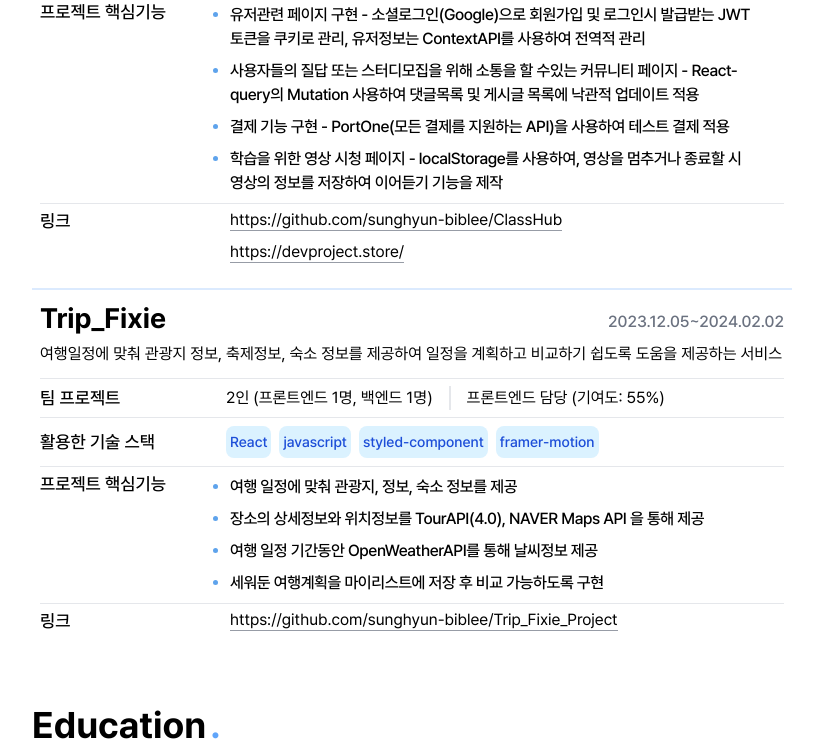
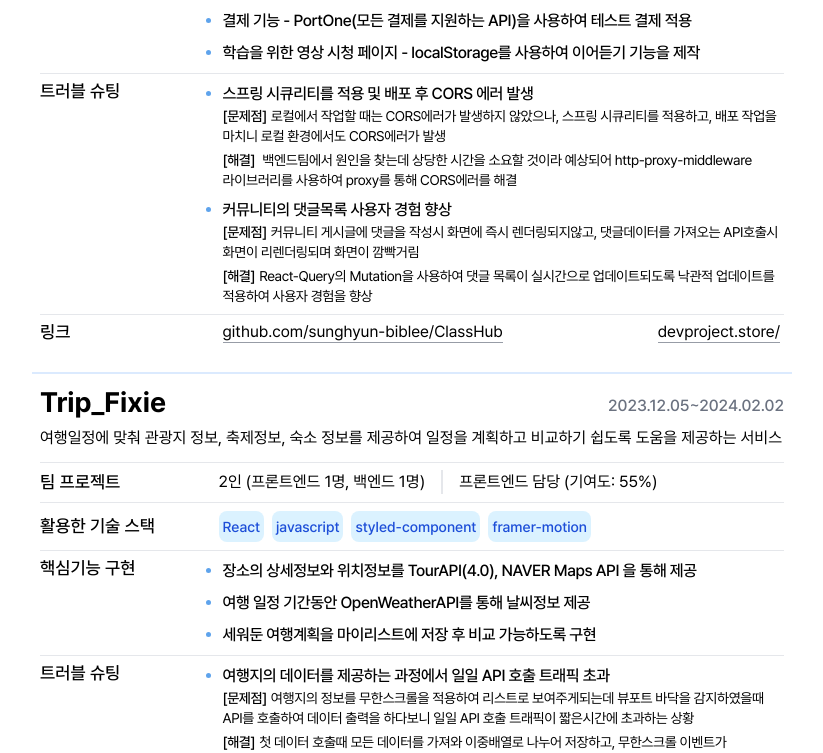
Before and after one commit to sunghyun-biblee/Resume, a React (Create React App) app: page / in a window 1280 px wide. Shown: the part 1190-1943 px from the top of the page, without its empty margins (228-1051 px from the left). Built offline with nearby package versions, Linux system fonts and the light colour scheme.

Commit message:
수정: 프로젝트 트러블슈팅 추가

```diff
--- a/src/components/Projects/ProejctItem.tsx
+++ b/src/components/Projects/ProejctItem.tsx
@@ -2,6 +2,11 @@ import { Skillbox } from "components/Skill/Skill";
 import React from "react";
 import styled from "styled-components";
 
+type Trouble = {
+  troubleTitle: string;
+  trouble: string;
+  solution: string;
+};
 interface projectItemType {
   title: string;
   summary: string;
@@ -13,12 +18,15 @@ interface projectItemType {
   skills: string[];
   functions: string[];
   date: string;
+  troubleShooting: Trouble[] | null;
 }
 type IProejctItem = {
   item: projectItemType;
   index: number;
 };
 export const ProejctItem = ({ item, index }: IProejctItem) => {
+  const path = item.github?.split("https://")[1];
+  console.log(path);
   const renderText = (item: projectItemType) => {
     switch (item.personnel.length) {
       case 1:
@@ -39,7 +47,7 @@ export const ProejctItem = ({ item, index }: IProejctItem) => {
   };
   return (
     <div
-      className={`mb-[1.5rem]
+      className={`mb-[1.7rem]
      ${index === 0 && "mt-[1rem]"}
      ${index !== 0 && "border-t-2 border-blue-100 pt-3"}
       px-2`}
@@ -70,40 +78,66 @@ export const ProejctItem = ({ item, index }: IProejctItem) => {
           </ProjectContent>
         </li>
         <li className="flex border-t-[1px] py-1">
-          <ProjectChapter>프로젝트 핵심기능</ProjectChapter>
+          <ProjectChapter>핵심기능 구현</ProjectChapter>
           <ProjectContent className="flex-col px-1 ">
             {item.functions.map((item, index) => (
               <FunctionsLi
                 key={item + index}
                 className="py-1 tracking-tight break-keep"
               >
-                {item}
+                <span>{item}</span>
               </FunctionsLi>
             ))}
           </ProjectContent>
         </li>
+
+        {item.troubleShooting && (
+          <li className="flex border-t-[1px] py-1">
+            <ProjectChapter>트러블 슈팅</ProjectChapter>
+            <ProjectContent className="flex-col px-1 ">
+              {item.troubleShooting.length >= 1 &&
+                item.troubleShooting.map((item, index) => (
+                  <FunctionsLi
+                    key={item.troubleTitle + index}
+                    className="py-1 tracking-tight break-keep"
+                  >
+                    <span>{item.troubleTitle}</span>
+                    <p className="text-sm font-normal mb-[0.25rem]">
+                      <span className="font-medium mr-[0.25rem]">[문제점]</span>
+                      {item.trouble}
+                    </p>
+                    <p className="text-sm font-normal">
+                      <span className="font-medium mr-[0.25rem]">[해결]</span>
+                      {item.solution}
+                    </p>
+                  </FunctionsLi>
+                ))}
+            </ProjectContent>
+          </li>
+        )}
+
         <li className="flex border-t-[1px] pt-1">
           <ProjectChapter>링크</ProjectChapter>
-          <ProjectContent className="flex-col px-1">
+          <ProjectContent className="justify-between px-1 items-center">
             {item.github && (
-              <li className="pb-1">
+              <li>
                 <ProjectLink
                   href={item.github}
                   target="_blank"
                   rel="noopender noreferrer"
                 >
-                  {item.github}
+                  {item.github?.split("https://")[1]}
                 </ProjectLink>
               </li>
             )}
             {item.deploy && (
-              <li className="pt-1">
+              <li>
                 <ProjectLink
                   href={item.deploy}
                   target="_blank"
                   rel="noopender noreferrer"
                 >
-                  {item.deploy}
+                  {item.deploy?.split("https://")[1]}
                 </ProjectLink>
               </li>
             )}
@@ -127,11 +161,11 @@ const ProjectChapter = styled.span`
   display: inline-block;
   font-size: 1.1rem;
   font-weight: 500;
-  width: 25%;
+  width: 24%;
 `;
 const ProjectContent = styled.ul`
   display: flex;
-  width: 75%;
+  width: 76%;
 `;
 const FunctionsLi = styled.li`
   list-style: disc;
--- a/src/components/Projects/Projects.tsx
+++ b/src/components/Projects/Projects.tsx
@@ -26,7 +26,7 @@ const ProejectArray = [
     personnel: [1],
     role: "프론트엔드 담당 (기여도 100%)",
     github: "https://github.com/sunghyun-biblee/MyPortfolio",
-    deploy: "https://github.com/sunghyun-biblee/MyPortfolio",
+    deploy: "https://github.com/",
     skills: ["React", "typescript", "tailwindCSS", "styled-component"],
     functions: [
       "tailwindCSS와 styled-component를 사용하여, 초기화면의 FlipCard를 제작 ",
@@ -34,6 +34,8 @@ const ProejectArray = [
       "lightHouse를 사용하여 초기화면 로딩속도 FCP(0.9s), LCP(1.8s)를 차세대 이미지형식(webp)으로 변경하여 FCP(0.7s),LCP(1.3s)로 절감",
     ],
     date: "2024.06.04 ~ 2024.07",
+    troubleShooting: null,
+    // [{ troubleTitle: "", trouble: "", solution: "" }]
   },
   {
     title: "ClassHub",
@@ -52,13 +54,27 @@ const ProejectArray = [
       "styled-component",
     ],
     functions: [
-      "유저관련 페이지 구현 - 소셜로그인(Google)으로 회원가입 및 로그인시 발급받는 JWT 토큰을 쿠키로 관리, 유저정보는 ContextAPI를 사용하여 전역적 관리",
-      "사용자들의 질답 또는 스터디모집을 위해 소통을 할 수있는 커뮤니티 페이지 - React-query의 Mutation 사용하여 댓글목록 및 게시글 목록에 낙관적 업데이트 적용",
-      "결제 기능 구현 - PortOne(모든 결제를 지원하는 API)을 사용하여 테스트 결제 적용",
-
-      "학습을 위한 영상 시청 페이지 - localStorage를 사용하여, 영상을 멈추거나 종료할 시 영상의 정보를 저장하여 이어듣기 기능을 제작",
+      "유저관련 기능 - 발급받은 JWT 토큰을 쿠키로 관리, 정보는 ContextAPI로 전역적 관리",
+      "결제 기능 - PortOne(모든 결제를 지원하는 API)을 사용하여 테스트 결제 적용",
+      "학습을 위한 영상 시청 페이지 - localStorage를 사용하여 이어듣기 기능을 제작",
     ],
     date: "2024.05.01 ~ 2024.06.07",
+    troubleShooting: [
+      {
+        troubleTitle: "스프링 시큐리티를 적용 및 배포 후 CORS 에러 발생 ",
+        trouble:
+          "로컬에서 작업할 때는 CORS에러가 발생하지 않았으나, 스프링 시큐리티를 적용하고, 배포 작업을 마치니 로컬 환경에서도 CORS에러가 발생",
+        solution:
+          " 백엔드팀에서 원인을 찾는데 상당한 시간을 소요할 것이라 예상되어 http-proxy-middleware 라이브러리를 사용하여 proxy를 통해 CORS에러를 해결",
+      },
+      {
+        troubleTitle: "커뮤니티의 댓글목록 사용자 경험 향상 ",
+        trouble:
+          "커뮤니티 게시글에 댓글을 작성시 화면에 즉시 렌더링되지않고, 댓글데이터를 가져오는 API호출시 화면이 리렌더링되며 화면이 깜빡거림",
+        solution:
+          "React-Query의 Mutation을 사용하여 댓글 목록이 실시간으로 업데이트되도록 낙관적 업데이트를 적용하여 사용자 경험을 향상",
+      },
+    ],
   },
   {
     title: "Trip_Fixie",
@@ -71,11 +87,24 @@ const ProejectArray = [
     deploy: null,
     skills: ["React", "javascript", "styled-component", "framer-motion"],
     functions: [
-      "여행 일정에 맞춰 관광지, 정보, 숙소 정보를 제공",
       "장소의 상세정보와 위치정보를 TourAPI(4.0), NAVER Maps API 을 통해 제공 ",
       "여행 일정 기간동안 OpenWeatherAPI를 통해 날씨정보 제공",
       "세워둔 여행계획을 마이리스트에 저장 후 비교 가능하도록 구현",
     ],
     date: "2023.12.05~2024.02.02",
+    troubleShooting: [
+      {
+        troubleTitle:
+          "여행지의 데이터를 제공하는 과정에서 일일 API 호출 트래픽 초과",
+        trouble:
+          "여행지의 정보를 무한스크롤을 적용하여 리스트로 보여주게되는데 뷰포트 바닥을 감지하였을때 API를 호출하여 데이터 출력을 하다보니 일일 API 호출 트래픽이 짧은시간에 초과하는 상황",
+        solution:
+          "첫 데이터 호출때 모든 데이터를 가져와 이중배열로 나누어 저장하고, 무한스크롤 이벤트가 발생하였을때 index를 참조하여 데이터가있다면 출력하도록 하여 API호출수를 최소화함",
+      },
+    ],
   },
 ];
+
+// 회원가입 및 로그인시 발급받는 JWT 토큰을 쿠키로 관리, 정보는 ContextAPI로 전역적 관리
+
+// "사용자들의 질답 또는 스터디모집을 위해 소통을 할 수있는 커뮤니티 페이지 - React-query의 Mutation 사용하여 댓글목록 및 게시글 목록에 낙관적 업데이트 적용",
```
